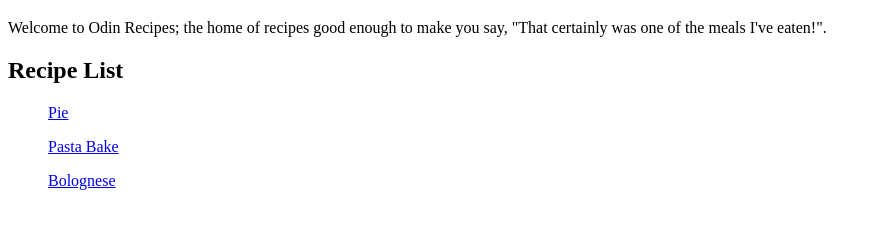
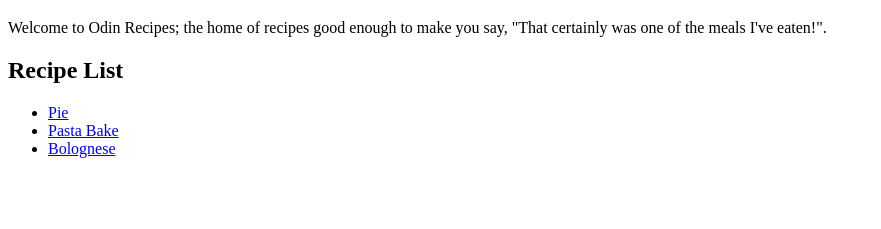
Before and after one commit to Bricks-ctrl/recipes, a plain HTML site: page index.html in a window 1280 px wide. Shown: the part 61-290 px from the top of the page, without its empty margins (0-881 px from the left). Drawn offline with Linux system fonts and the light colour scheme.

Commit message:
Fix ul not correctly displaying recipes

```diff
--- a/index.html
+++ b/index.html
@@ -10,9 +10,9 @@
       Welcome to Odin Recipes; the home of recipes good enough to make you say, "That certainly was one of the meals I've eaten!".
       <p><h2>Recipe List</h2></p>
         <ul>
-          <p><a href="./recipes/pie.html">Pie</a></p>
-          <p><a href="./recipes/pastabake.html">Pasta Bake</a></p>
-          <p><a href="./recipes/bolognese.html">Bolognese</a></p>
+          <li><a href="./recipes/pie.html">Pie</a></li>
+          <li><a href="./recipes/pastabake.html">Pasta Bake</a></li>
+          <li><a href="./recipes/bolognese.html">Bolognese</a></li>
 
         </ul>
   </body>
```
